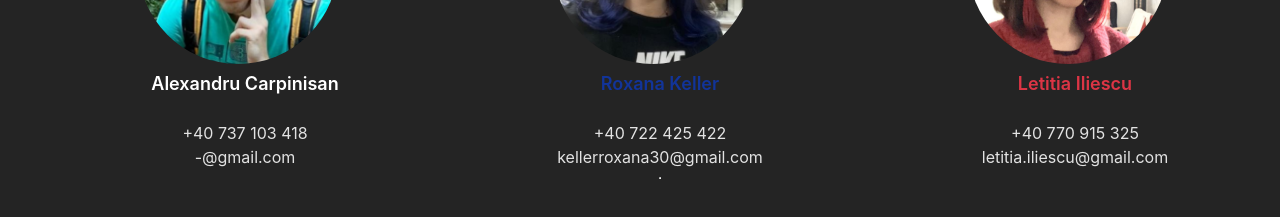
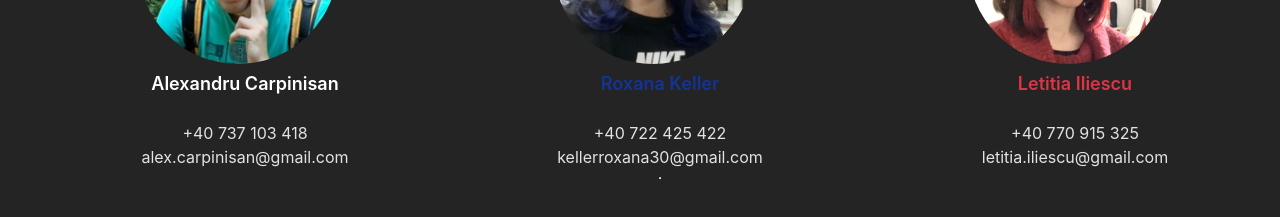
Before and after one commit to Alex874565/PCWebApp, a React (Vite) app: page /contact in a window 1280 px wide. Shown: the part 317-534 px from the top of the page. Built offline with nearby package versions, Linux system fonts and the light colour scheme.

Commit message:
Update contact.jsx

```diff
--- a/src/pages/contact/contact.jsx
+++ b/src/pages/contact/contact.jsx
@@ -16,7 +16,7 @@ const Contact = () => {
                         <p>
                             <span>Alexandru Carpinisan</span><br/>
                             +40 737 103 418 <br/>
-                            -@gmail.com
+                            alex.carpinisan@gmail.com
                         </p>
                     </div>
 
```
